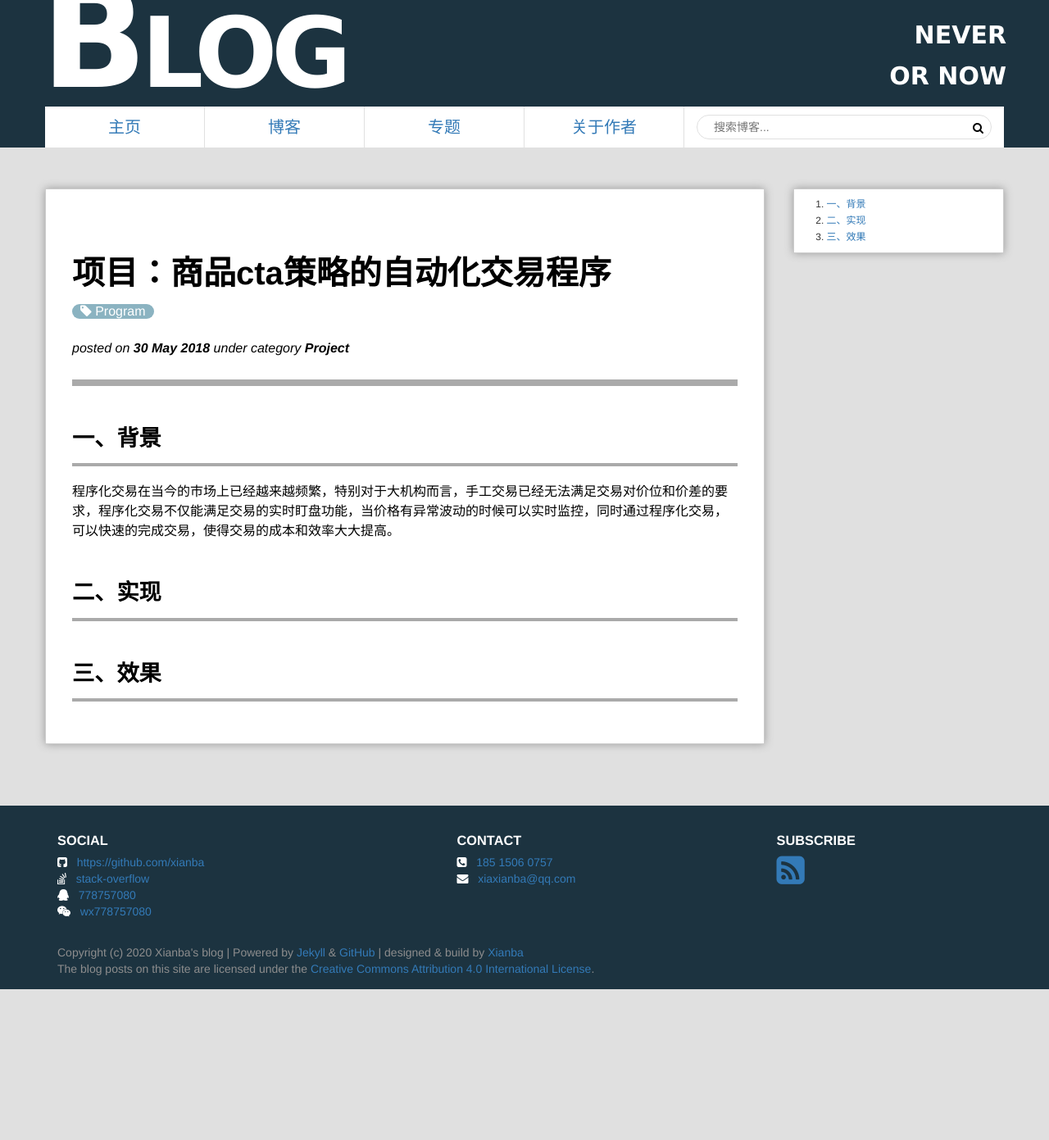
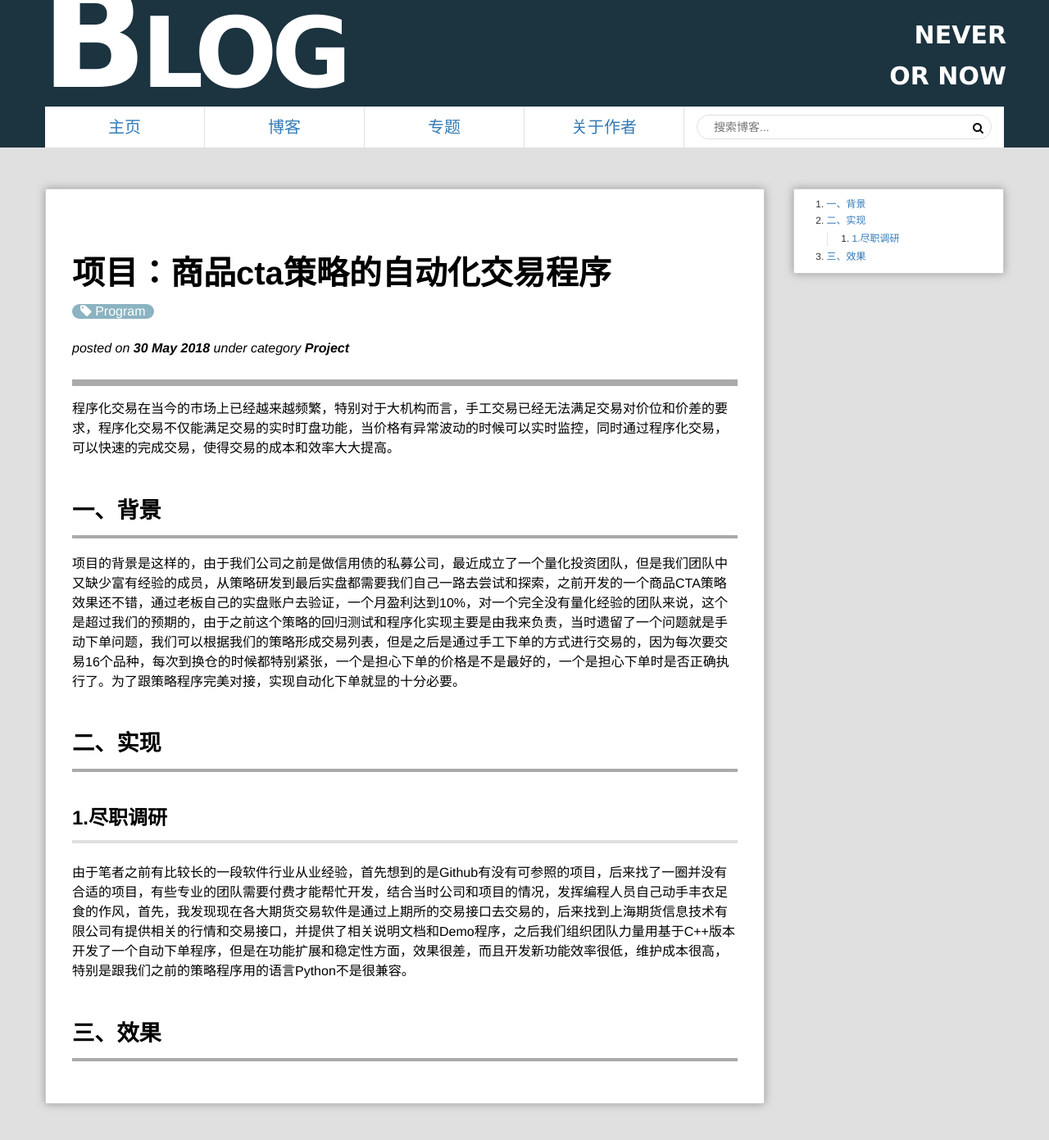
Before and after one commit to xianba/xianba.github.com, a Jekyll site: the page built from _posts/2018-05-30-CTA autotrade program.md, in a window 1280 px wide and 1400 px high. Shown: the top 1391 px of the window at 82% size. Built offline with Jekyll 4.4.1, drawn with Linux system fonts in a browser that asks for light colours; comment, search, counter and statistics services are not loaded.

Commit message:
Update 2018-05-30-CTA autotrade program.md

```diff
--- a/_posts/2018-05-30-CTA autotrade program.md
+++ b/_posts/2018-05-30-CTA autotrade program.md
@@ -6,9 +6,13 @@ tags: [Program]
 excerpt: "程序化交易在当今的市场上已经越来越频繁，特别对于大机构而言，手工交易已经无法满足交易对价位和价差的要求，程序化交易不仅能满足交易的实时盯盘功能，当价格有异常波动的时候可以实时监控，同时通过程序化交易，可以快速的完成交易，使得交易的成本和效率大大提高。"
 ---
 
-# 一、背景
 程序化交易在当今的市场上已经越来越频繁，特别对于大机构而言，手工交易已经无法满足交易对价位和价差的要求，程序化交易不仅能满足交易的实时盯盘功能，当价格有异常波动的时候可以实时监控，同时通过程序化交易，可以快速的完成交易，使得交易的成本和效率大大提高。
 
+# 一、背景
+项目的背景是这样的，由于我们公司之前是做信用债的私募公司，最近成立了一个量化投资团队，但是我们团队中又缺少富有经验的成员，从策略研发到最后实盘都需要我们自己一路去尝试和探索，之前开发的一个商品CTA策略效果还不错，通过老板自己的实盘账户去验证，一个月盈利达到10%，对一个完全没有量化经验的团队来说，这个是超过我们的预期的，由于之前这个策略的回归测试和程序化实现主要是由我来负责，当时遗留了一个问题就是手动下单问题，我们可以根据我们的策略形成交易列表，但是之后是通过手工下单的方式进行交易的，因为每次要交易16个品种，每次到换仓的时候都特别紧张，一个是担心下单的价格是不是最好的，一个是担心下单时是否正确执行了。为了跟策略程序完美对接，实现自动化下单就显的十分必要。
+
 # 二、实现
+## 1.尽职调研
+由于笔者之前有比较长的一段软件行业从业经验，首先想到的是Github有没有可参照的项目，后来找了一圈并没有合适的项目，有些专业的团队需要付费才能帮忙开发，结合当时公司和项目的情况，发挥编程人员自己动手丰衣足食的作风，首先，我发现现在各大期货交易软件是通过上期所的交易接口去交易的，后来找到上海期货信息技术有限公司有提供相关的行情和交易接口，并提供了相关说明文档和Demo程序，之后我们组织团队力量用基于C++版本开发了一个自动下单程序，但是在功能扩展和稳定性方面，效果很差，而且开发新功能效率很低，维护成本很高，特别是跟我们之前的策略程序用的语言Python不是很兼容。
 
 # 三、效果
```
